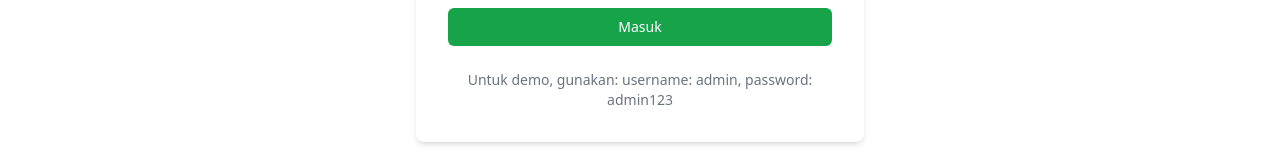
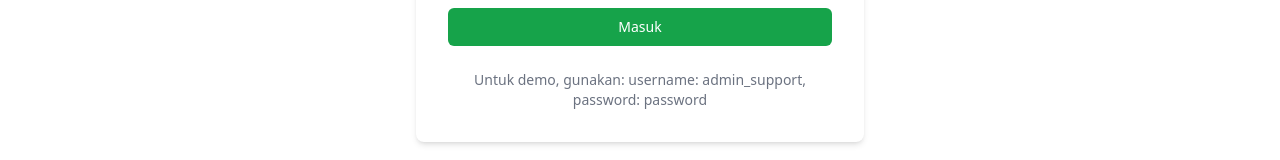
Before and after one commit to sulthonidap/ui-greenbecak, a React (Vite) app: page /login-admin in a window 1280 px wide. Shown: the part 481-641 px from the top of the page. Built offline with nearby package versions, Linux system fonts and the light colour scheme; no server answers.

Commit message:
Update demo credentials in AdminLogin component for improved clarity

```diff
--- a/src/pages/AdminLogin.tsx
+++ b/src/pages/AdminLogin.tsx
@@ -167,7 +167,7 @@ const AdminLogin: React.FC = () => {
 
           <div className="text-sm text-center text-gray-500">
             <span>Untuk demo, gunakan: </span>
-            <span className="font-medium">username: admin, password: admin123</span>
+            <span className="font-medium">username: admin_support, password: password</span>
           </div>
         </form>
       </div>
```
